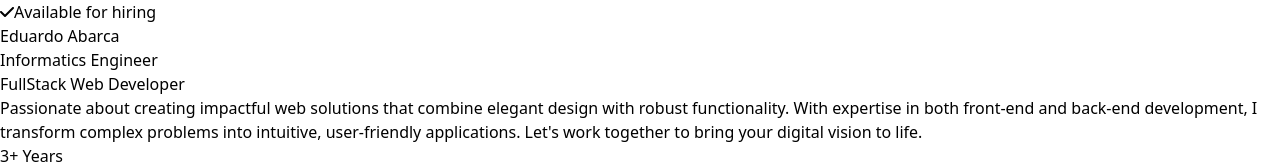
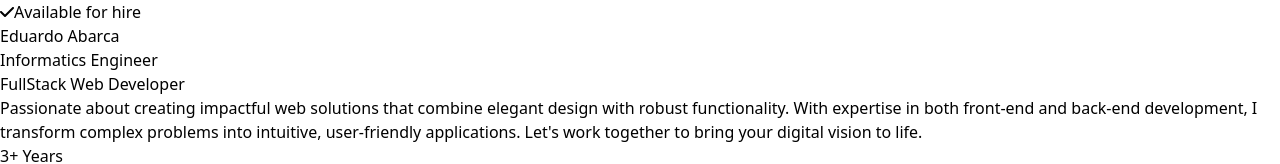
Before and after one commit to EdoAbarca/claude-twcss-learning, a React (Vite) app: page /hero in a window 1280 px wide. Shown: the top 164 px of the page. Built offline with nearby package versions, Linux system fonts and the light colour scheme.

Commit message:
refactor: import react eliminado en componentes sin usar.

```diff
--- a/src/components/contact/Contact.jsx
+++ b/src/components/contact/Contact.jsx
@@ -1,4 +1,3 @@
-import React from 'react';
 import { Icon } from '@iconify-icon/react';
 
 const Contact = () => {
--- a/src/components/footer/Footer.jsx
+++ b/src/components/footer/Footer.jsx
@@ -1,5 +1,3 @@
-
-import React from 'react';
 
 const Footer = () => {
   // Get the current year dynamically to always show up-to-date copyright
--- a/src/components/hero/Hero.jsx
+++ b/src/components/hero/Hero.jsx
@@ -1,4 +1,3 @@
-import React from 'react';
 import { FontAwesomeIcon } from "@fortawesome/react-fontawesome";
 import { faCheck, faDownload } from "@fortawesome/free-solid-svg-icons";
 
@@ -13,7 +12,7 @@ const Hero = () => {
           <span className="inline-flex items-center px-3 py-1 text-sm font-medium text-green-700 bg-green-100
                          rounded-full shadow-sm">
             <FontAwesomeIcon icon={faCheck} className="h-4 w-4 mr-2" />
-            Available for hiring
+            Available for hire
           </span>
 
           {/* Name and titles */}
```
